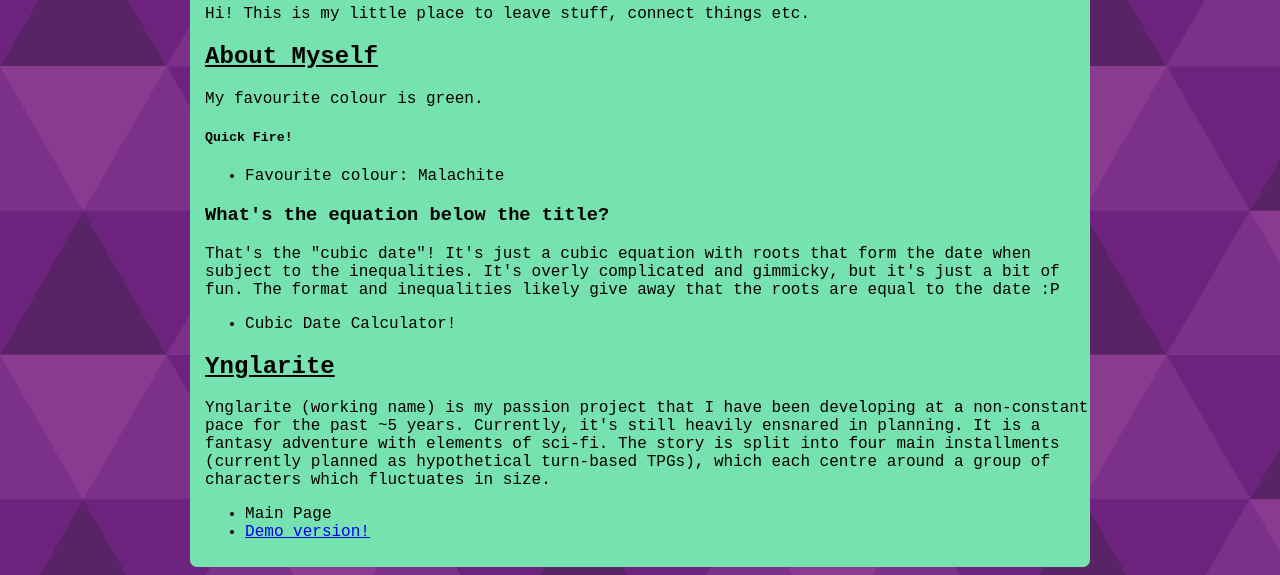
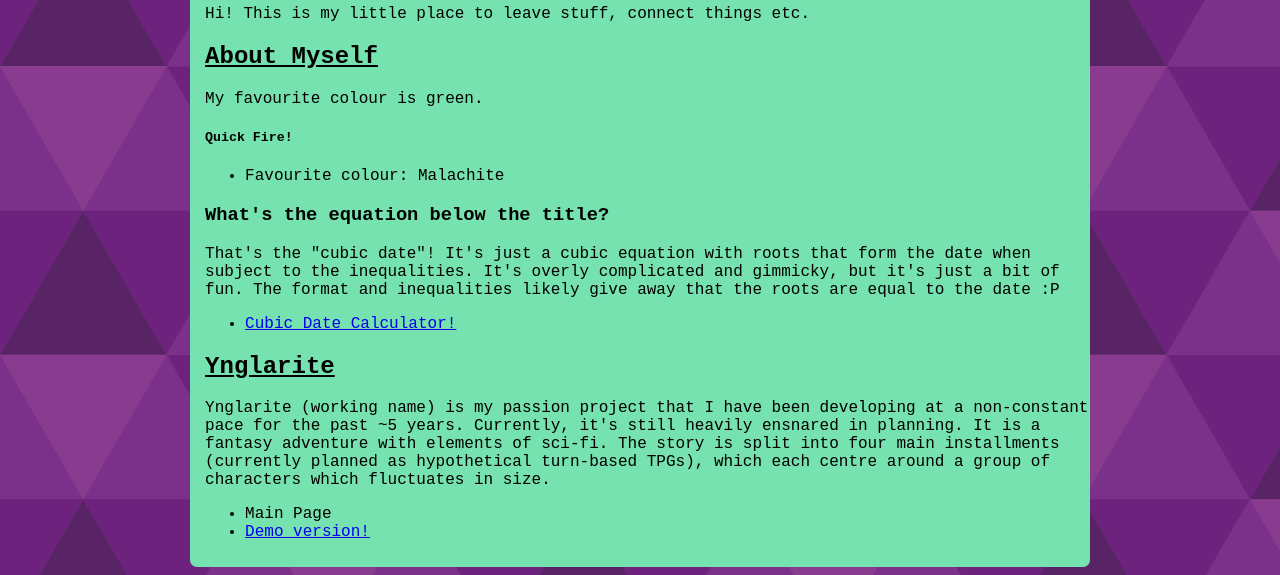
Before and after one commit to Pastalotl/Pastalotl, a plain HTML site: page index.html in a window 1280 px wide. Shown: the part 655-1230 px from the top of the page. Drawn offline with Linux system fonts and the light colour scheme.

Commit message:
Update index.html

```diff
--- a/index.html
+++ b/index.html
@@ -25,7 +25,7 @@
         <p>That's the "cubic date"! It's just a cubic equation with roots that form the date when subject to the inequalities. It's overly complicated and gimmicky, but it's just a bit of fun.
         The format and inequalities likely give away that the roots are equal to the date :P</p>
         <ul>
-            <li>Cubic Date Calculator!</li>
+            <li><a href="/cubicdate.html">Cubic Date Calculator!</a></li>
         </ul>
         <h2><u>Ynglarite</u></h3>
             <P>Ynglarite (working name) is my passion project that I have been developing at a non-constant pace for the past ~5 years. Currently, it's still heavily ensnared in planning.
```
